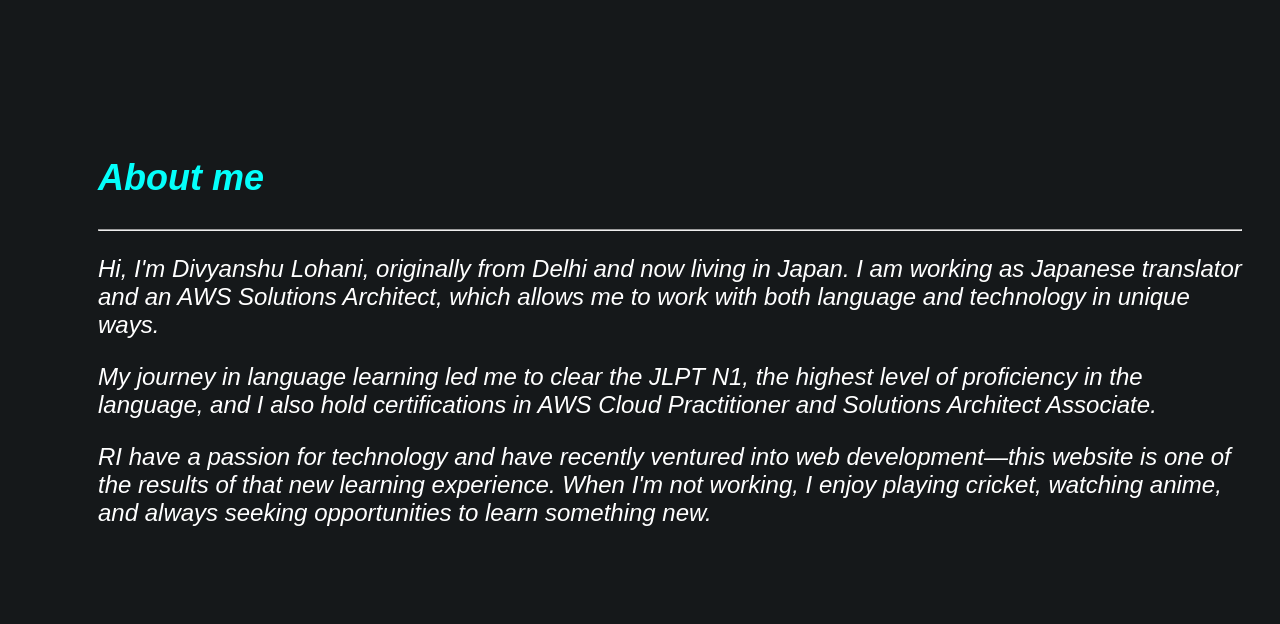
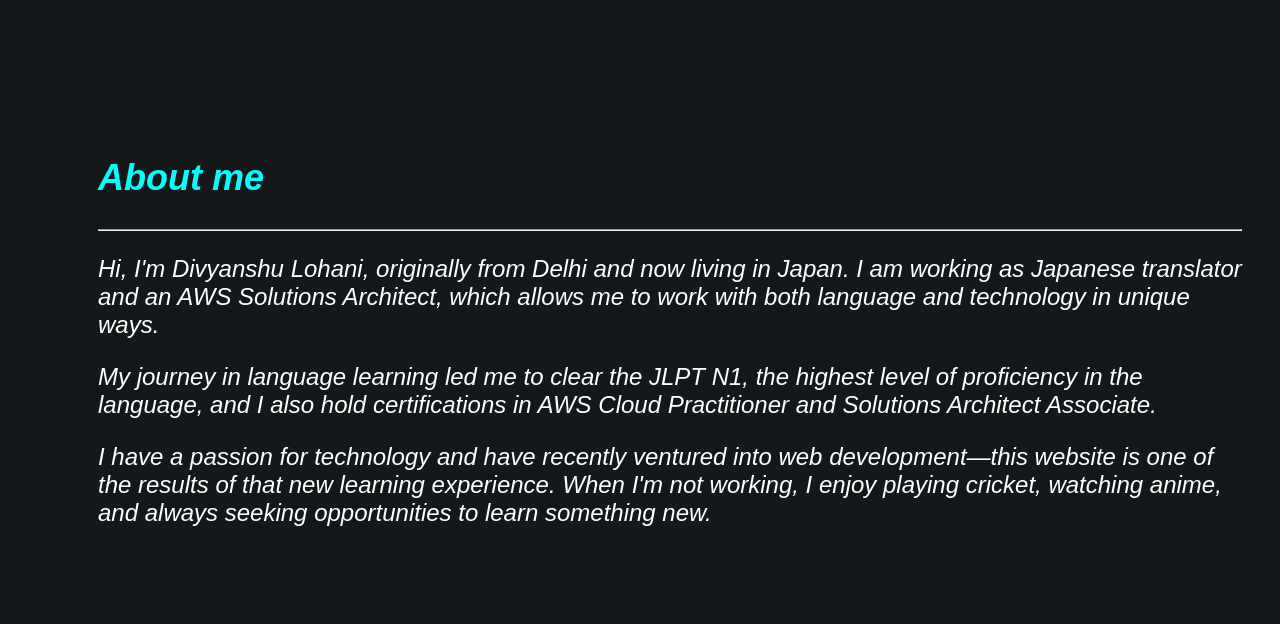
Before and after one commit to Divyanshu-Lohani/portfolio, a plain HTML site: page index.html in a window 1280 px wide. Shown: the part 2003-2627 px from the top of the page. Drawn offline with nearby package versions, Linux system fonts and the light colour scheme; a web font is replaced by a local one.

Commit message:
Update index.html

```diff
--- a/index.html
+++ b/index.html
@@ -109,7 +109,7 @@
         </p>
         <p>My journey in language learning led me to clear the JLPT N1, the highest level of proficiency in the
             language, and I also hold certifications in AWS Cloud Practitioner and Solutions Architect Associate.</p>
-        <p>RI have a passion for technology and have recently ventured into web development—this website is one of the
+        <p>I have a passion for technology and have recently ventured into web development—this website is one of the
             results of that new learning experience. When I'm not working, I enjoy playing cricket, watching anime, and
             always seeking opportunities to learn something new.</p>
     </section>
```
